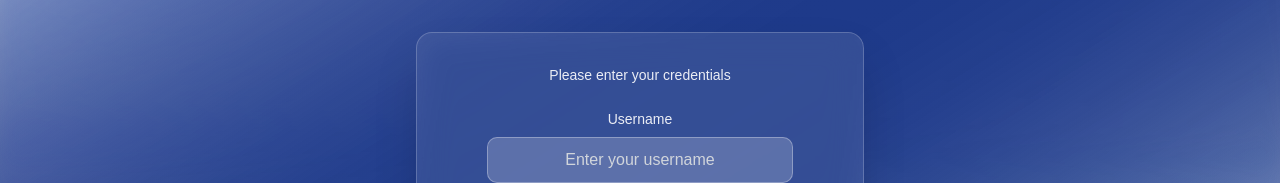
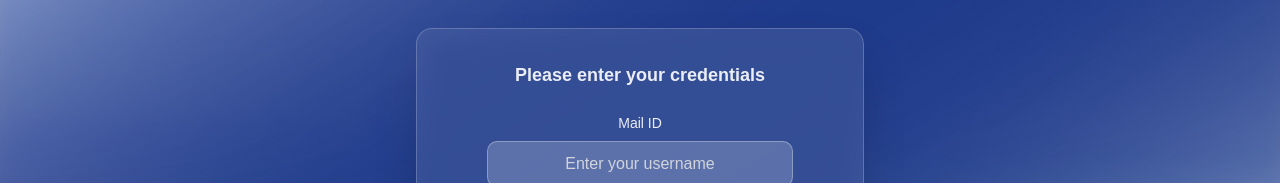
Before and after one commit to Agnibha-31/IoT-based-Smart-Meter-Dashboard, a React (Vite) app: page / in a window 1280 px wide. Shown: the part 261-444 px from the top of the page. Built offline with nearby package versions, Linux system fonts and the light colour scheme; no server answers.

Commit message:
Increase Account Registration font size, make bold, change Username to Mail ID

```diff
--- a/src/components/LoginPage.tsx
+++ b/src/components/LoginPage.tsx
@@ -191,7 +191,7 @@ export default function LoginPage({ onLogin, onRegister }: LoginProps) {
         >
           <div className="space-y-6">
             <div className="text-center">
-              <p className="text-white/90 text-sm mb-6">
+              <p className="text-white/90 text-lg font-bold mb-6">
                 {isFirstTimeUser ? 'Account Registration' : translate('enter_credentials')}
               </p>
             </div>
@@ -249,7 +249,7 @@ export default function LoginPage({ onLogin, onRegister }: LoginProps) {
             )}
 
             <div className="relative">
-              <label className="block text-white/90 text-sm mb-2 text-center">{translate('username')}</label>
+              <label className="block text-white/90 text-sm mb-2 text-center">Mail ID</label>
               <div className="relative w-4/5 mx-auto">
                 <motion.input
                   whileFocus={{ scale: 1.02 }}
```
